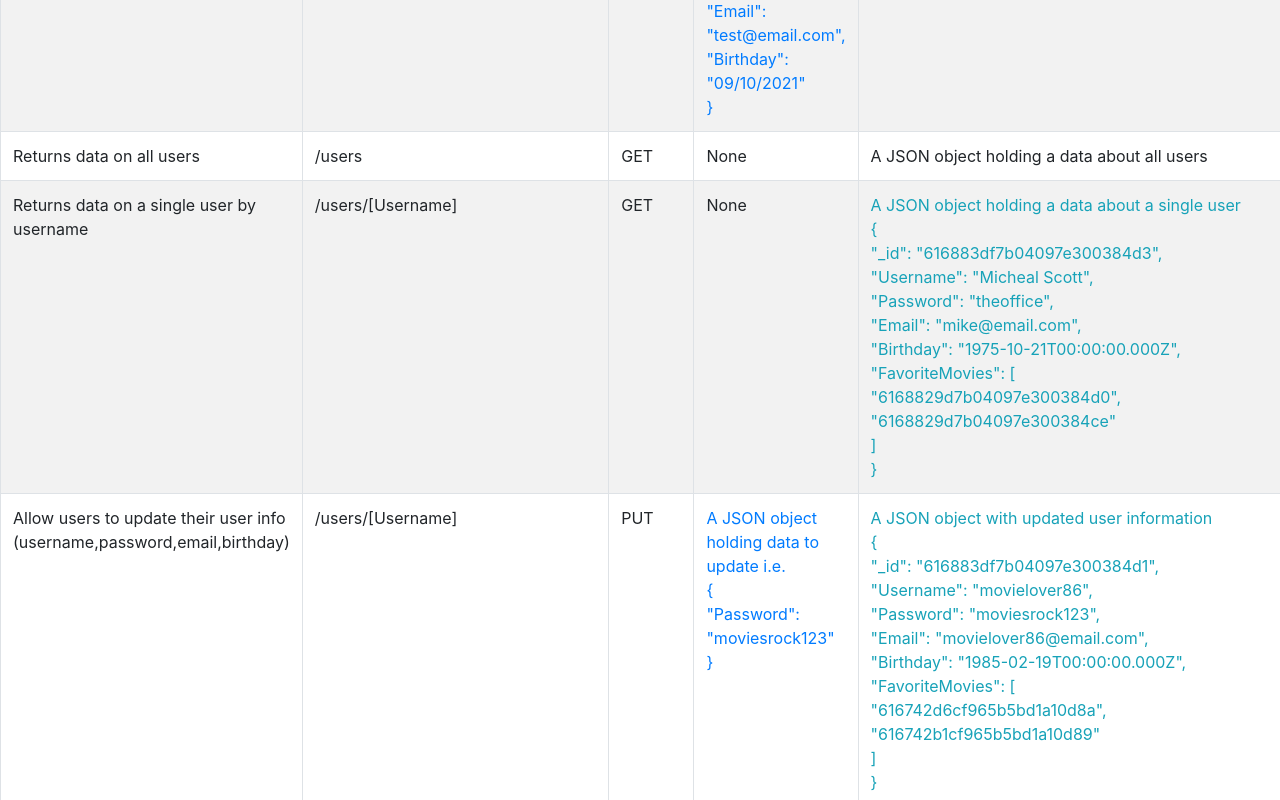
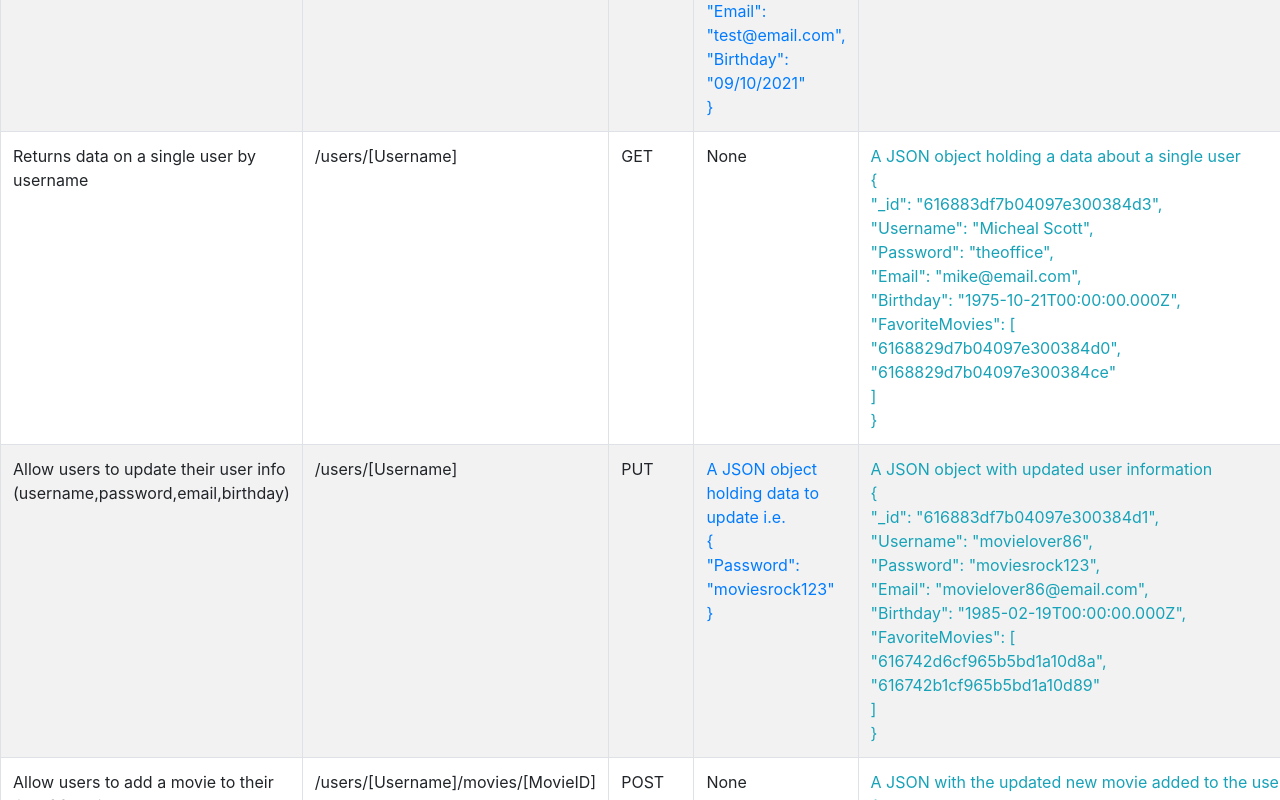
Before and after one commit to emmanuel818/Flix-Search, a website: page public/documentation.html in a window 1280 px wide. Shown: the part 1580-2380 px from the top of the page. Drawn offline with nearby package versions, Linux system fonts and the light colour scheme; files whose address does not match are found by name.

Commit message:
Update to documentation

```diff
--- a/public/documentation.html
+++ b/public/documentation.html
@@ -104,13 +104,6 @@
                         </td>
                     </tr>
                     <tr>
-                        <td>Returns data on all users</td>
-                        <td>/users</td>
-                        <td>GET</td>
-                        <td>None</td>
-                        <td>A JSON object holding a data about all users</td>
-                    </tr>
-                    <tr>
                         <td>Returns data on a single user by username</td>
                         <td>/users/[Username]</td>
                         <td>GET</td>
```
